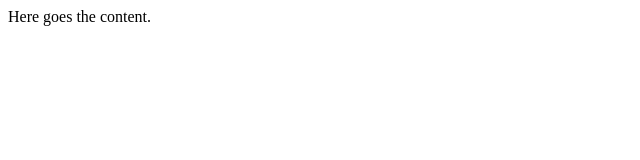
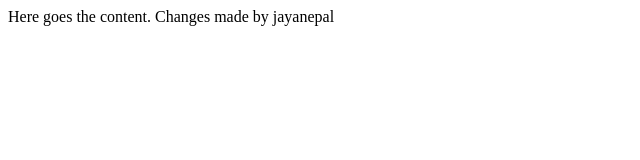
Before and after one commit to jayanepal9/MVCApp, a plain HTML site: page index.html in a window 1280 px wide. Shown: the whole page, without its empty margins (0-640 px from the left). Drawn offline with Linux system fonts and the light colour scheme.

Commit message:
file edited.
file edited.

```diff
--- a/index.html
+++ b/index.html
@@ -1,4 +1,4 @@
 <html>
 <head><title>Hello MVC App</title></head>
-<body>Here goes the content.</body>
+<body>Here goes the content. Changes made by jayanepal</body>
 </html>
```
